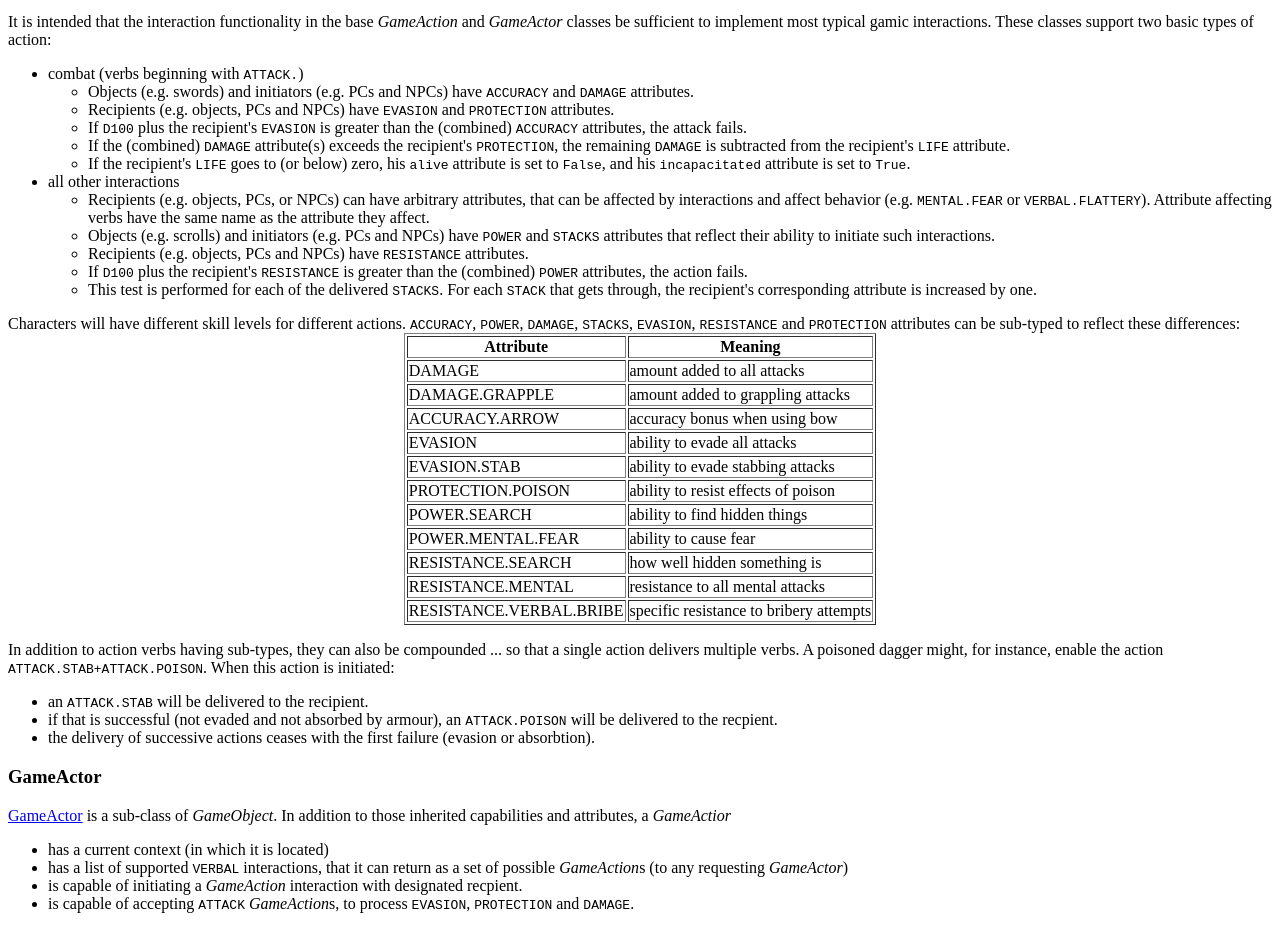
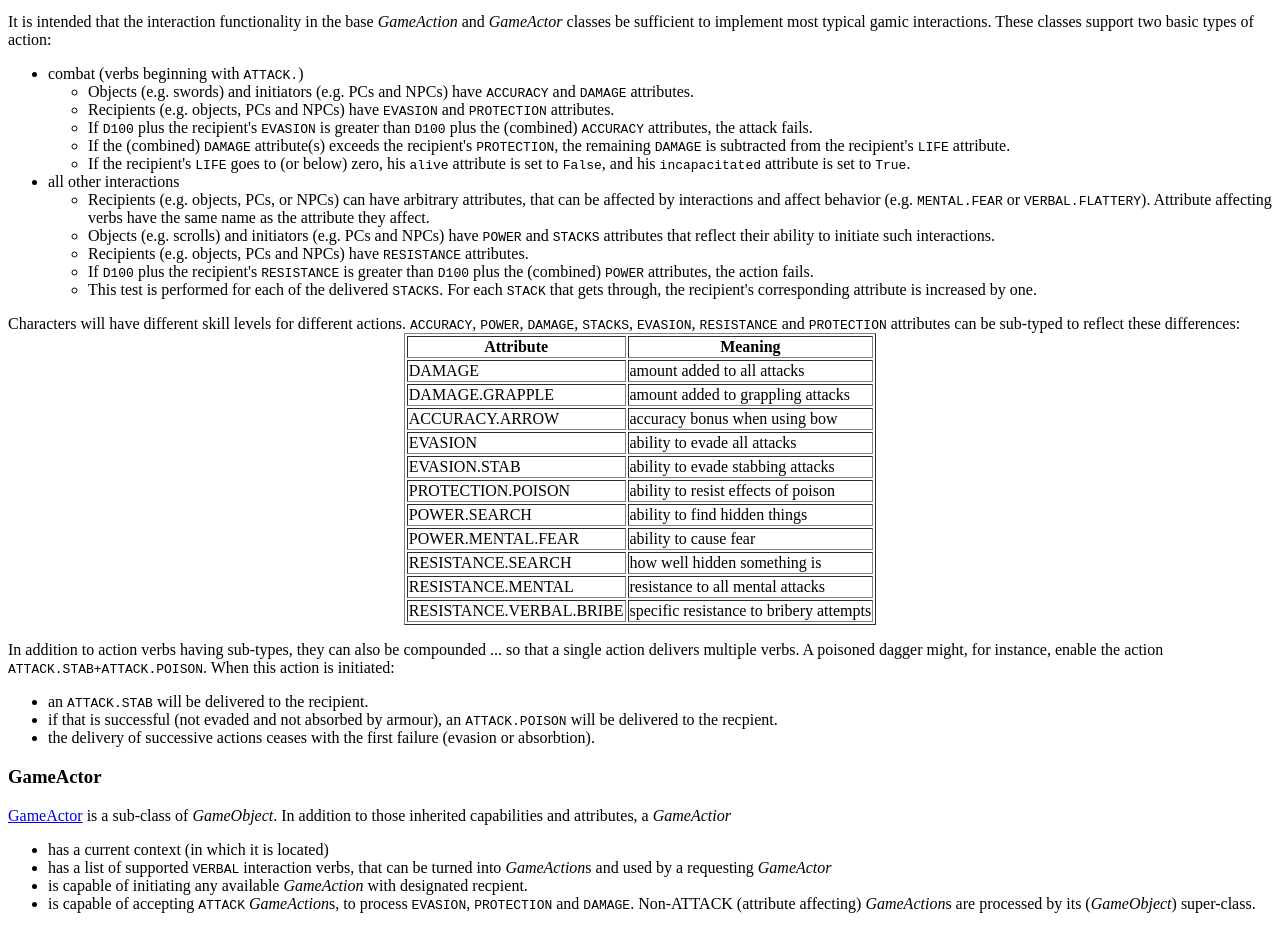
Before and after one commit to markkampe/CardFRP, a plain HTML site: page overview.html in a window 1280 px wide. Shown: the part 839-1767 px from the top of the page. Drawn offline with Linux system fonts and the light colour scheme.

Commit message:
better description of TO_HIT vs EVASION and interaction()

```diff
--- a/overview.html
+++ b/overview.html
@@ -99,8 +99,8 @@ interactions.  These classes support two basic types of action:
 	   <li>	Recipients (e.g. objects, PCs and NPCs) have
 	    	<tt>EVASION</tt> and <tt>PROTECTION</tt> attributes.</li>
 	   <li> If <tt>D100</tt> plus the recipient's <tt>EVASION</tt> is
-	   	greater than the (combined) <tt>ACCURACY</tt> attributes,
-		the attack fails.</li>
+	   	greater than <tt>D100</tt> plus the (combined) <tt>ACCURACY</tt>
+        attributes, the attack fails.</li>
 	   <li> If the (combined) <tt>DAMAGE</tt> attribute(s) exceeds
 	   	the recipient's <tt>PROTECTION</tt>,
 		the remaining <tt>DAMAGE</tt> is subtracted from the
@@ -124,8 +124,8 @@ interactions.  These classes support two basic types of action:
 	   <li>	Recipients (e.g. objects, PCs and NPCs) have
 	    	<tt>RESISTANCE</tt> attributes.</li>
 	   <li> If <tt>D100</tt> plus the recipient's <tt>RESISTANCE</tt> is
-	   	greater than the (combined) <tt>POWER</tt> attributes,
-		the action fails.</li>
+	   	greater than <tt>D100</tt> plus the (combined) <tt>POWER</tt>
+        attributes, the action fails.</li>
 	   <li> This test is performed for each of the delivered
 	   	<tt>STACKS</tt>.  For each <tt>STACK</tt> that gets
 		through, the recipient's corresponding attribute
@@ -176,13 +176,15 @@ When this action is initiated:
 a <em>GameActior</em>
 <ul>
    <li> has a current context (in which it is located)</li>
-   <li> has a list of supported <tt>VERBAL</tt> interactions,
-   	that it can return as a set of possible
-	<em>GameAction</em>s (to any requesting <em>GameActor</em>)</li>
-   <li> is capable of initiating a <em>GameAction</em> interaction with
+   <li> has a list of supported <tt>VERBAL</tt> interaction verbs,
+   	    that can be turned into <em>GameAction</em>s
+        and used by a requesting <em>GameActor</em></li>
+   <li> is capable of initiating any available <em>GameAction</em> with
    	designated recpient.</li>
    <li> is capable of accepting <tt>ATTACK</tt> <em>GameAction</em>s,
-        to process <tt>EVASION</tt>, <tt>PROTECTION</tt> and <tt>DAMAGE</tt>.</li>
+        to process <tt>EVASION</tt>, <tt>PROTECTION</tt> and <tt>DAMAGE</tt>.
+        Non-ATTACK (attribute affecting) <em>GameAction</em>s are processed
+        by its (<em>GameObject</em>) super-class. </li>
 </ul>
 
 <H3>GameContext</H3>
```
